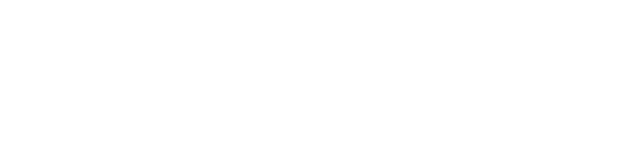
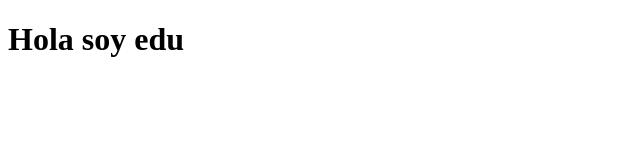
Before and after one commit to eeduucv/PruebaEntornos, a plain HTML site: page index.html in a window 1280 px wide. Shown: the whole page, without its empty margins (0-640 px from the left). Drawn offline with Linux system fonts and the light colour scheme.

Commit message:
Subir a rama dev

```diff
--- a/index.html
+++ b/index.html
@@ -8,6 +8,7 @@
 <body>
     <header>
 
+        <h1>Hola soy edu</h1>
 
     </header>
 
```
